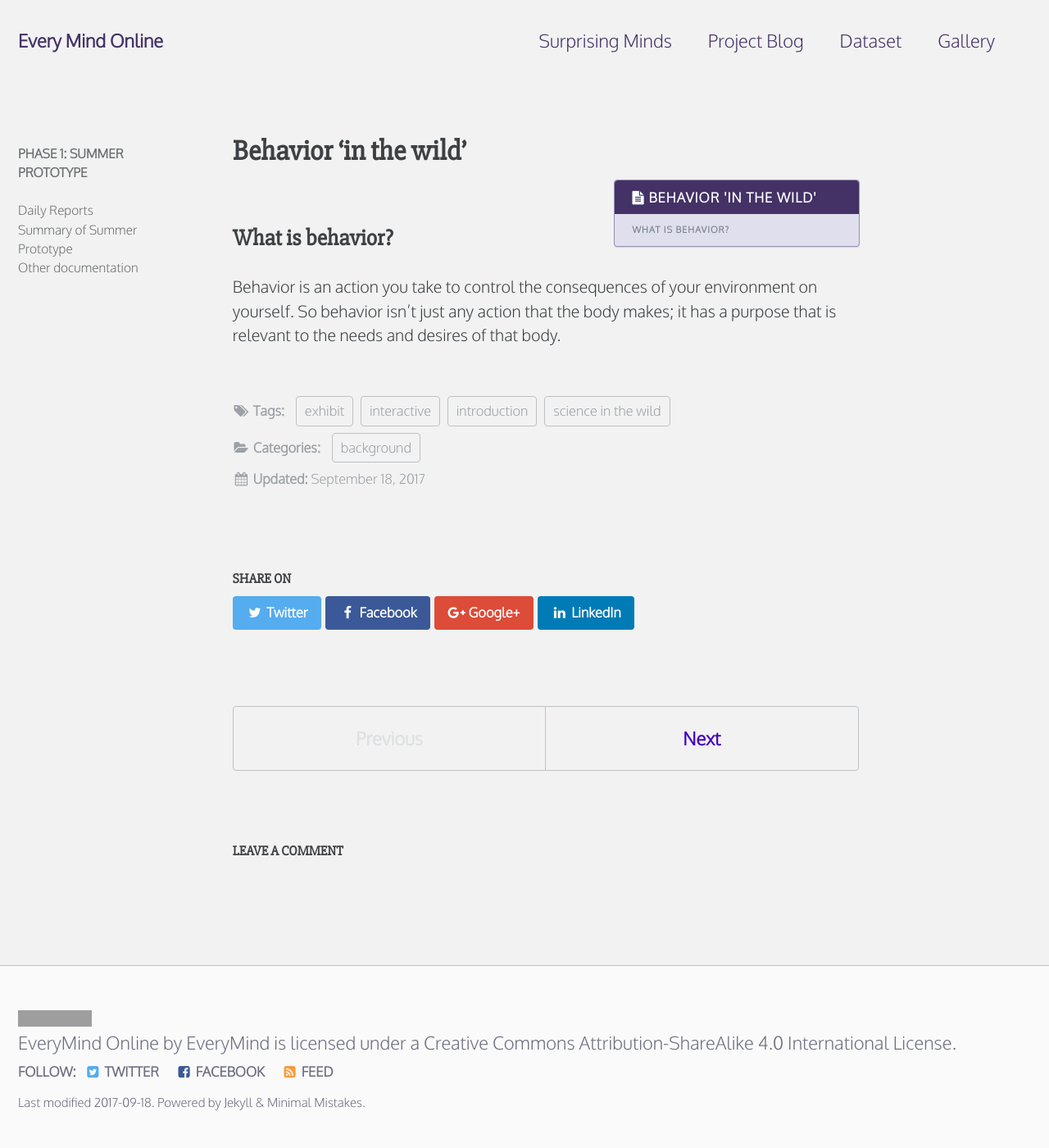
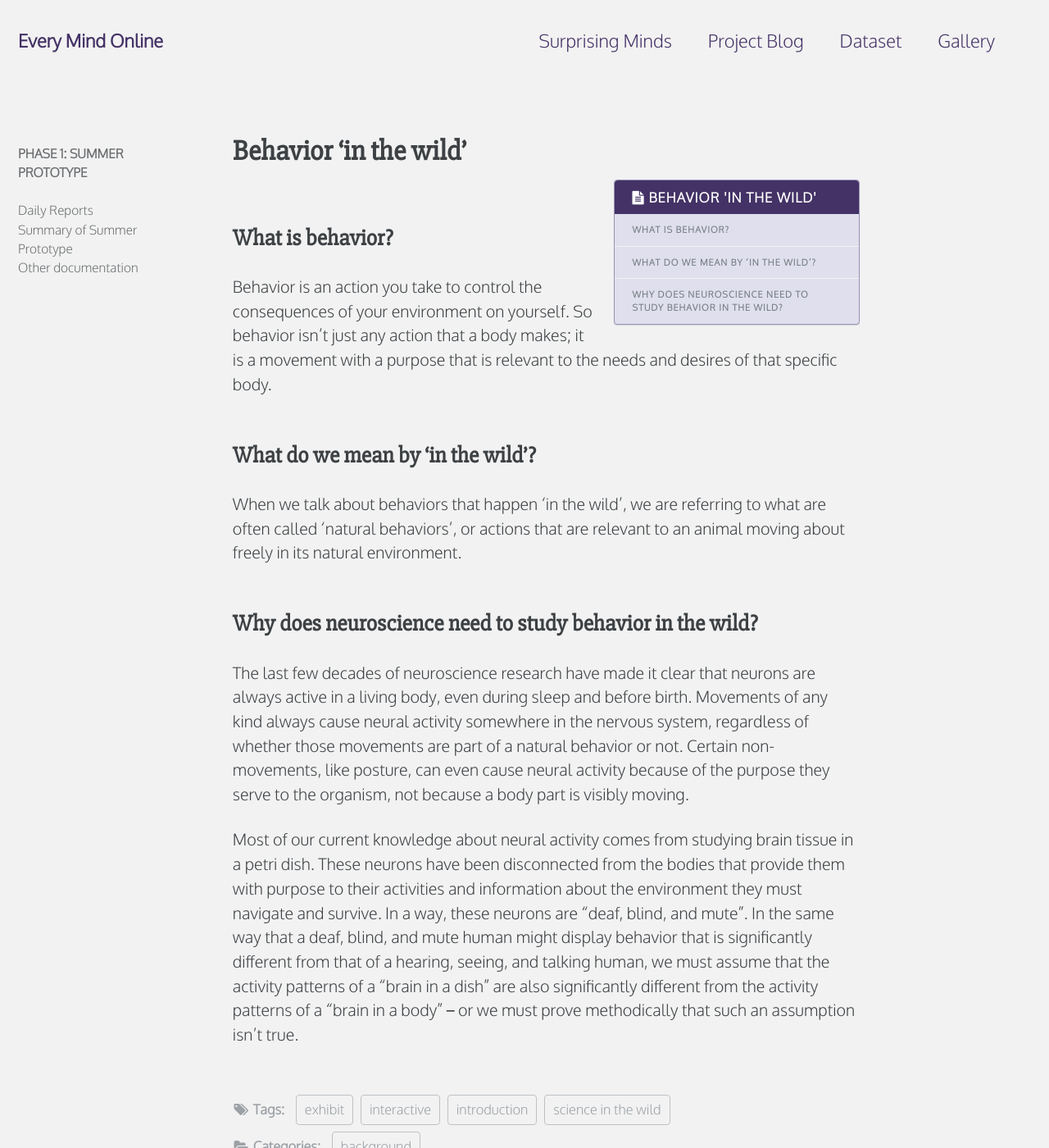
Before and after one commit to everymind/SurprisingMinds, a Jekyll site: the page built from _documentation/Behavior-in-the-wild.md, in a window 1280 px wide and 1400 px high. Shown: the whole window at 82% size. Built offline with Jekyll 4.4.1, drawn with Linux system fonts in a browser that asks for light colours; comment, search, counter and statistics services are not loaded; grey boxes are pictures that could not be loaded.

Commit message:
Update Behavior-in-the-wild.md

```diff
--- a/_documentation/Behavior-in-the-wild.md
+++ b/_documentation/Behavior-in-the-wild.md
@@ -15,4 +15,14 @@ tags:
 
 ## What is behavior?
 
-Behavior is an action you take to control the consequences of your environment on yourself. So behavior isn't just any action that the body makes; it has a purpose that is relevant to the needs and desires of that body.
+Behavior is an action you take to control the consequences of your environment on yourself. So behavior isn't just any action that a body makes; it is a movement with a purpose that is relevant to the needs and desires of that specific body.
+
+## What do we mean by 'in the wild'?
+
+When we talk about behaviors that happen 'in the wild', we are referring to what are often called 'natural behaviors', or actions that are relevant to an animal moving about freely in its natural environment.
+
+## Why does neuroscience need to study behavior in the wild?
+
+The last few decades of neuroscience research have made it clear that neurons are always active in a living body, even during sleep and before birth. Movements of any kind always cause neural activity somewhere in the nervous system, regardless of whether those movements are part of a natural behavior or not. Certain non-movements, like posture, can even cause neural activity because of the purpose they serve to the organism, not because a body part is visibly moving.
+
+Most of our current knowledge about neural activity comes from studying brain tissue in a petri dish. These neurons have been disconnected from the bodies that provide them with purpose to their activities and information about the environment they must navigate and survive. In a way, these neurons are "deaf, blind, and mute". In the same way that a deaf, blind, and mute human might display behavior that is significantly different from that of a hearing, seeing, and talking human, we must assume that the activity patterns of a "brain in a dish" are also significantly different from the activity patterns of a "brain in a body" -- or we must prove methodically that such an assumption isn't true.
```
